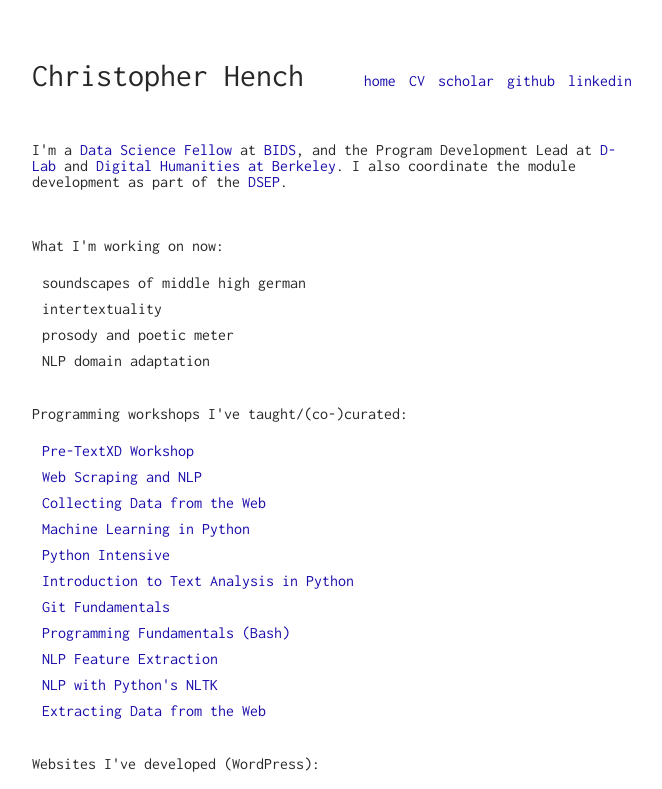
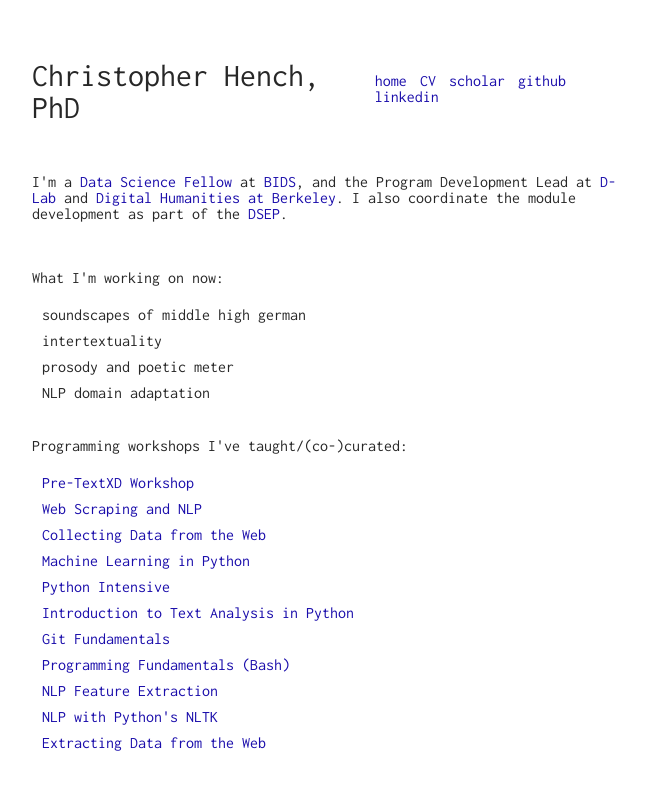
Before and after one commit to henchc/henchc.github.io, a Jekyll site: the page built from index.html, in a window 1280 px wide, cut to the strip 0-789 px from the top of the page. Shown: the whole strip, without its empty margins (308-970 px from the left). Built offline with Jekyll 4.4.1, drawn with Linux system fonts in a browser that asks for light colours; some of the changed lines change nothing that is shown.

Commit message:
update vars

```diff
--- a/_config.yml
+++ b/_config.yml
@@ -3,8 +3,8 @@ permalink: /blog/:title
 
 
 # My variables
-name: Christopher Hench
-description: PhD Student, UC Berkeley
+name: Christopher Hench, PhD
+description: Data Scientist
 google_verification: null
 
 
```
